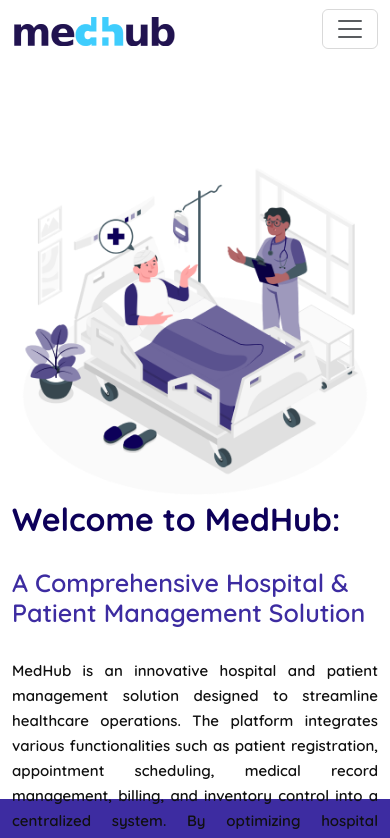
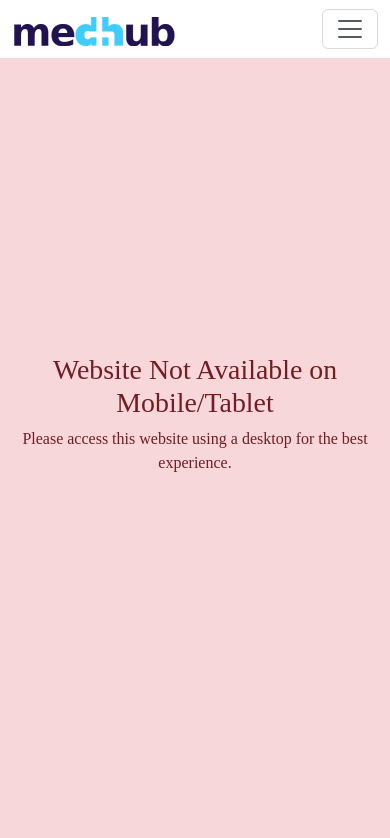
Before and after one commit to Ojukwu-Valentine1933/MED-HUB, a React (Create React App) app in the folder client/: page / in a window 390 px wide. Shown: the top 838 px of the page. Built offline with nearby package versions, Linux system fonts and the light colour scheme.

Commit message:
added screen blocker

```diff
--- /dev/null
+++ b/client/src/Component/ScreenBlocker/ScreenBlockerComponent.js
@@ -0,0 +1,57 @@
+import React, { useState, useEffect } from "react";
+
+const ScreenBlocker = ({ children }) => {
+  const [isMobileOrTablet, setIsMobileOrTablet] = useState(false);
+
+  // Function to check screen size
+  const checkScreenSize = () => {
+    const screenWidth = window.innerWidth;
+    if (screenWidth <= 768) {
+      setIsMobileOrTablet(true); // Block for screens 768px or less
+    } else {
+      setIsMobileOrTablet(false); // Allow for screens wider than 768px
+    }
+  };
+
+  useEffect(() => {
+    // Check screen size when the component mounts
+    checkScreenSize();
+
+    // Check screen size when the window is resized
+    window.addEventListener("resize", checkScreenSize);
+
+    // Cleanup listener on component unmount
+    return () => window.removeEventListener("resize", checkScreenSize);
+  }, []);
+
+  // If mobile or tablet, show the warning message
+  if (isMobileOrTablet) {
+    return (
+      <div style={styles.blocker}>
+        <h1>Website Not Available on Mobile/Tablet</h1>
+        <p>Please access this website using a desktop for the best experience.</p>
+      </div>
+    );
+  }
+
+  // Render the children (rest of the website) if the screen is larger than 768px
+  return <>{children}</>;
+};
+
+// Basic styles for the blocker message
+const styles = {
+  blocker: {
+    height: "100vh",
+    display: "flex",
+    flexDirection: "column",
+    justifyContent: "center",
+    alignItems: "center",
+    backgroundColor: "#f8d7da",
+    color: "#721c24",
+    fontFamily: "Arial, sans-serif",
+    textAlign: "center",
+    padding: "20px",
+  },
+};
+
+export default ScreenBlocker;
--- a/client/src/Layout/Layout.js
+++ b/client/src/Layout/Layout.js
@@ -2,6 +2,7 @@ import React, { Fragment, useEffect, useState } from "react";
 import AppRoutes from "./AppRoutes";
 import Loading from "../Component/Loading";
 import Header from "../Component/GlobalComponent/Header";
+import ScreenBlocker from "../Component/ScreenBlocker/ScreenBlockerComponent";
 
 const Layout = () => {
   const [isLoading, setIsLoading] = useState(true);
@@ -18,6 +19,7 @@ const Layout = () => {
         <Loading />
       ) : ( */}
       <main>
+       <ScreenBlocker/>
         <Header />
         <AppRoutes />
       </main>
```
